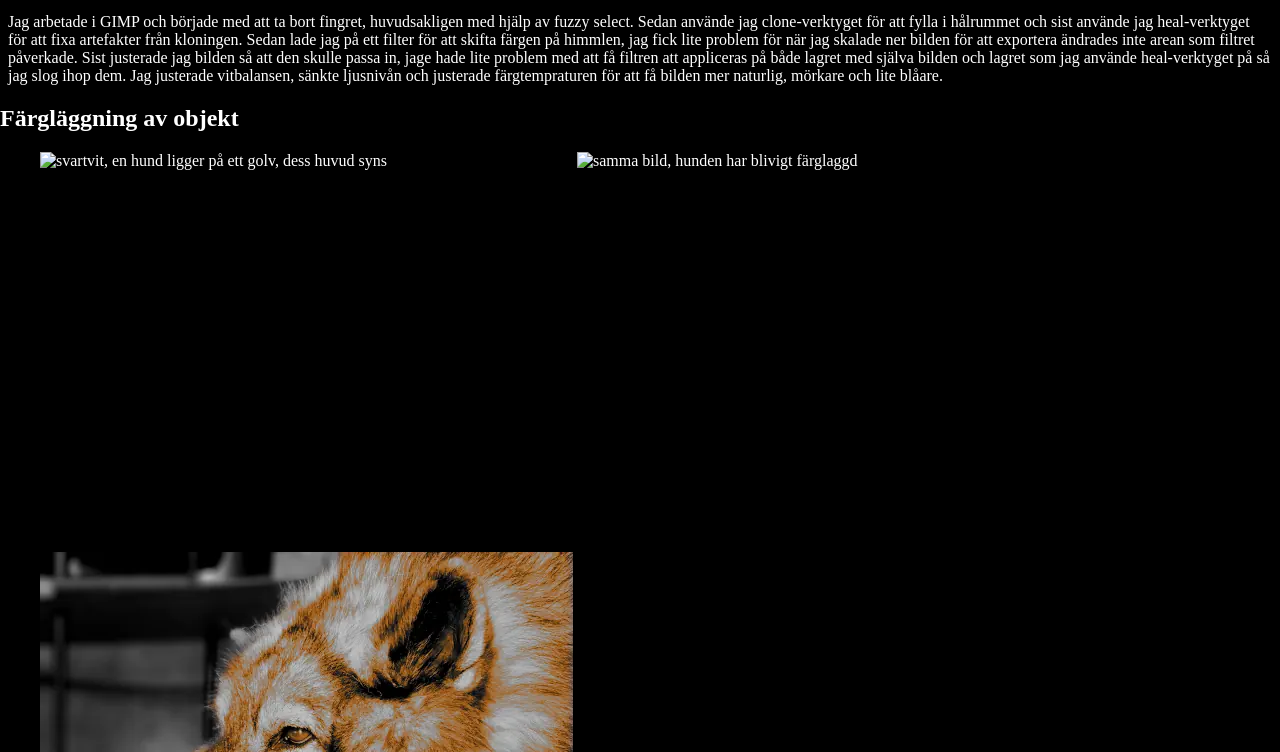
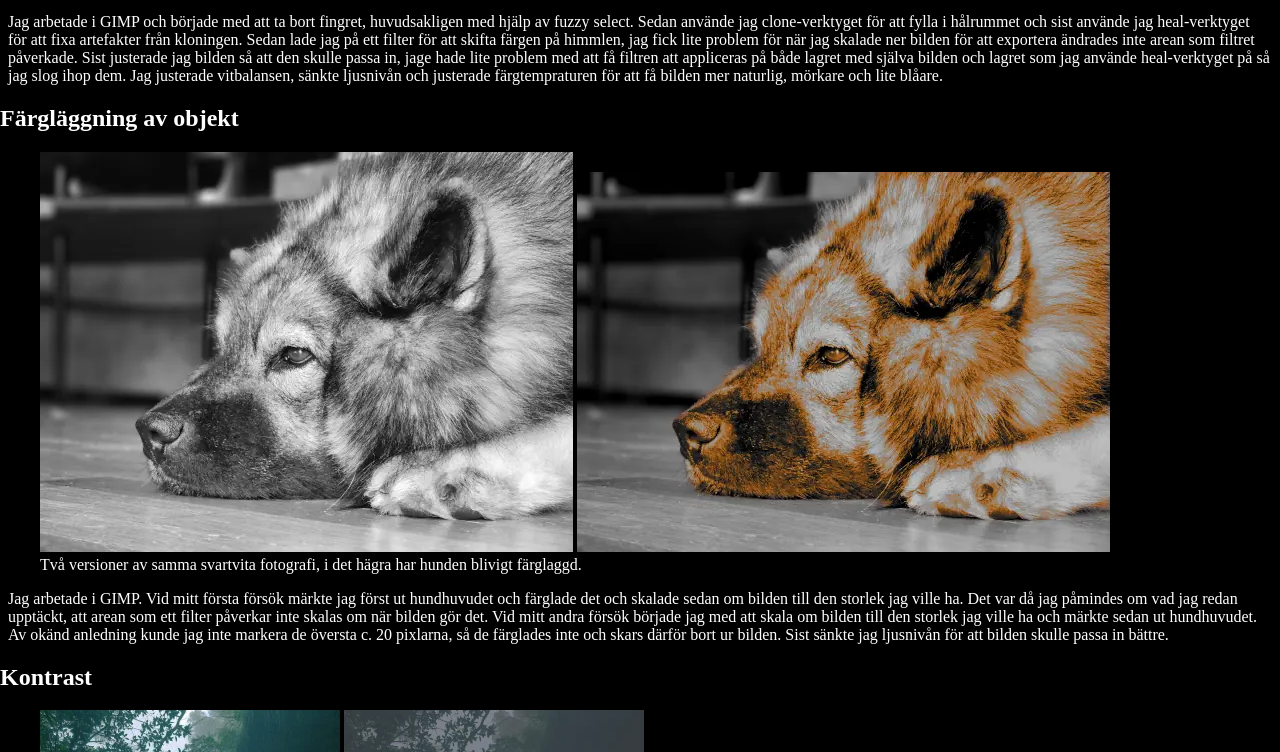
Before and after one commit to Ask-Leijonhufvud/dt200g_lab_2_ask_leijonhufvud, a plain HTML site: page bildredigering.html in a window 1280 px wide. Shown: the part 618-1370 px from the top of the page. Drawn offline with Linux system fonts and the light colour scheme.

Commit message:
correct urls for image 12 originals

```diff
--- a/bildredigering.html
+++ b/bildredigering.html
@@ -70,26 +70,19 @@
       <section>
         <h2>Färgläggning av objekt</h2>
         <figure>
-          <img
-            src="./assets/originals/bilserie012.jpg"
-            alt="svartvit, en hund ligger på ett golv, dess huvud syns"
-            width="533"
-            height="400"
-            loading="lazy"
-          />
           <picture>
             <source
               media="(min-width: 533px)"
-              srcset="./assets/originals/bildserie012_533.webp"
+              srcset="./assets/originals/bilserie012_533.webp"
               type="image/webp"
             />
             <source
-              srcset="./assets/originals/bildserie012_300.webp"
+              srcset="./assets/originals/bilserie012_300.webp"
               type="image/webp"
             />
             <source
               media="(min-width: 533px)"
-              srcset="./assets/originals/bildserie012_533.jpg"
+              srcset="./assets/originals/bilserie012_533.jpg"
               type="image/jpg"
             />
             <img
```
